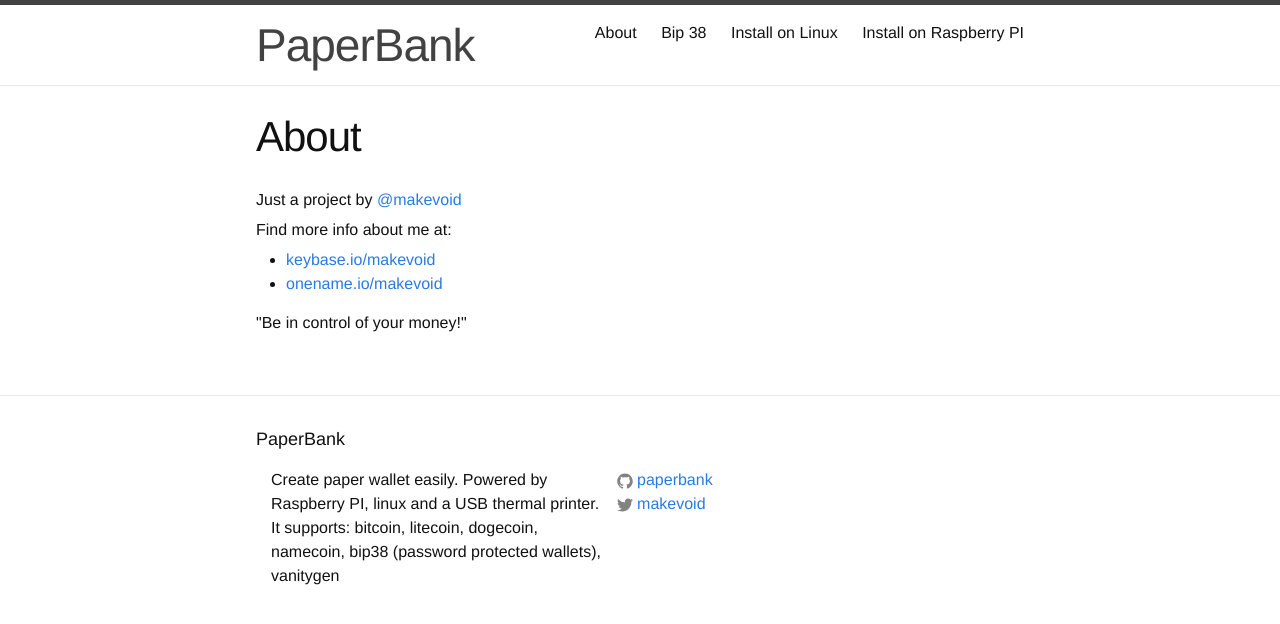
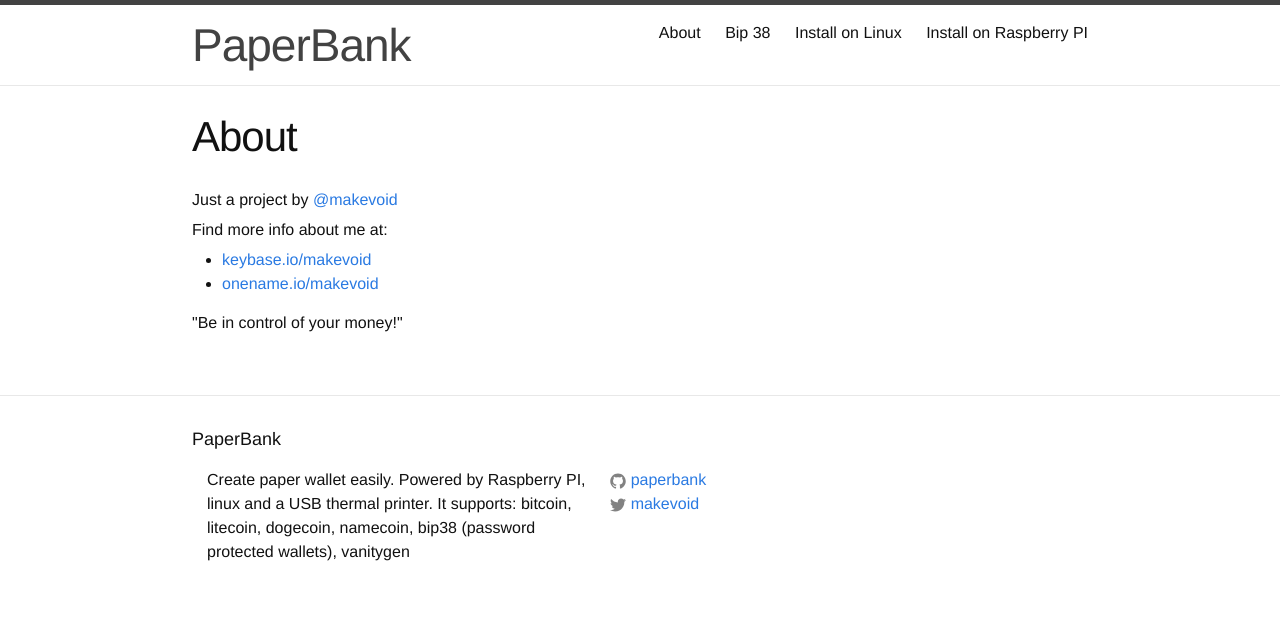
Before and after one commit to makevoid/paperbank_site, a Jekyll site: the page built from about.md, in a window 1280 px wide. Shown: the top 624 px of the page. Built offline with Jekyll 4.4.1, drawn with Linux system fonts in a browser that asks for light colours.

Commit message:
preserve mobile friendlyness

```diff
--- a/_sass/_layout.scss
+++ b/_sass/_layout.scss
@@ -245,6 +245,9 @@
     }
 }
 
+// custom syle
+
+
 .text{
     font-family: monospace;
     font-size: 100%;
@@ -278,8 +281,8 @@
 }
 
 .wrapper{
-    max-width: none;
-    width: 60%;
+    max-width: 1100px;
+    width: 70%;
 }
 
 .home > img {
@@ -297,6 +300,7 @@
 
 
 }
+
 p{
     margin-bottom: 6px;
 }
@@ -312,3 +316,14 @@
     -webkit-filter: grayscale(20%);
     filter: grayscale(20%);
 }
+
+.images_two a {
+
+    width: 35%;
+}
+
+@include media-query($on-palm) {
+    .wrapper{
+        width: 95%;
+    }
+}
```
Also changed, not shown: index.html (+5 -3 lines).
